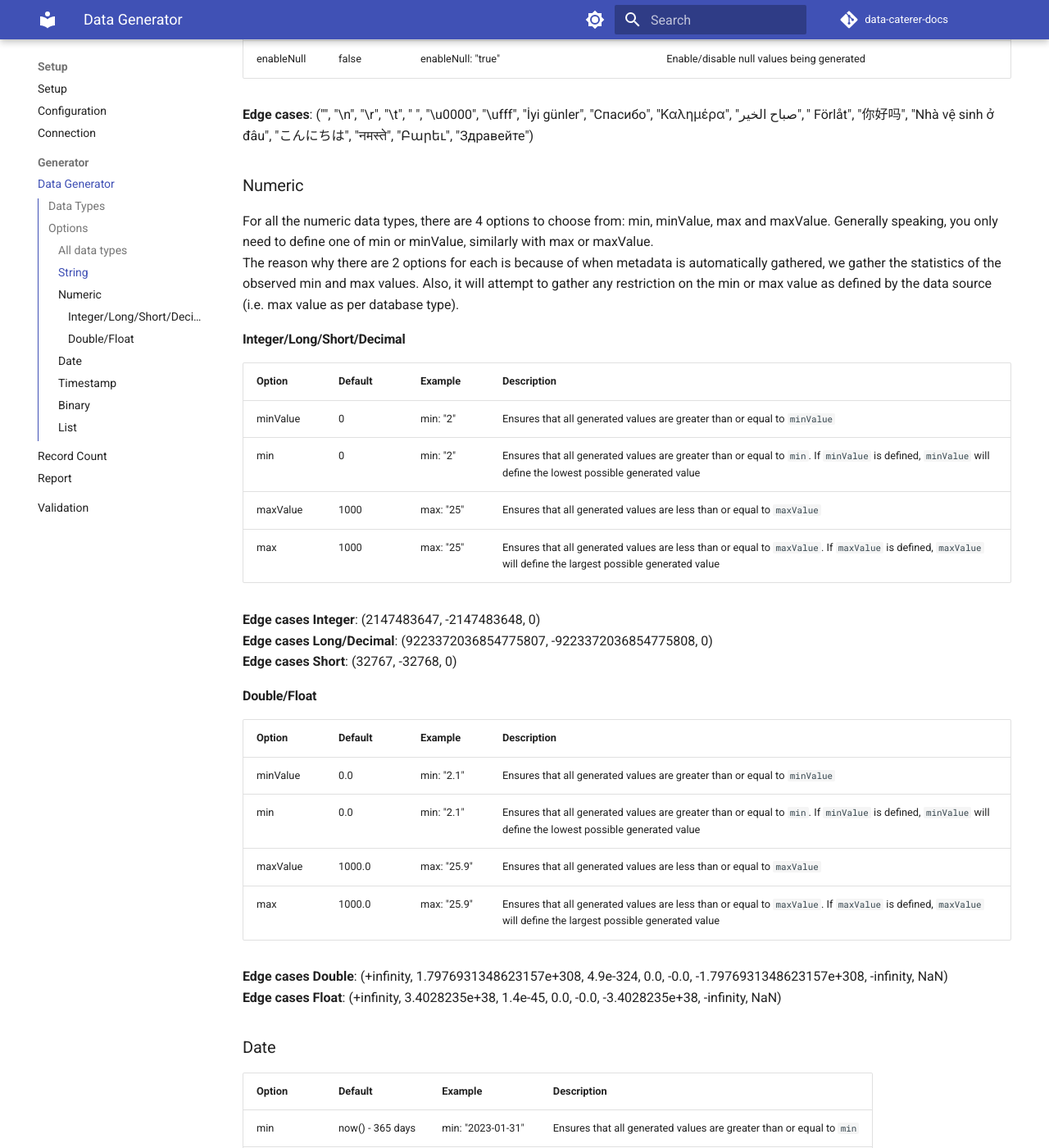
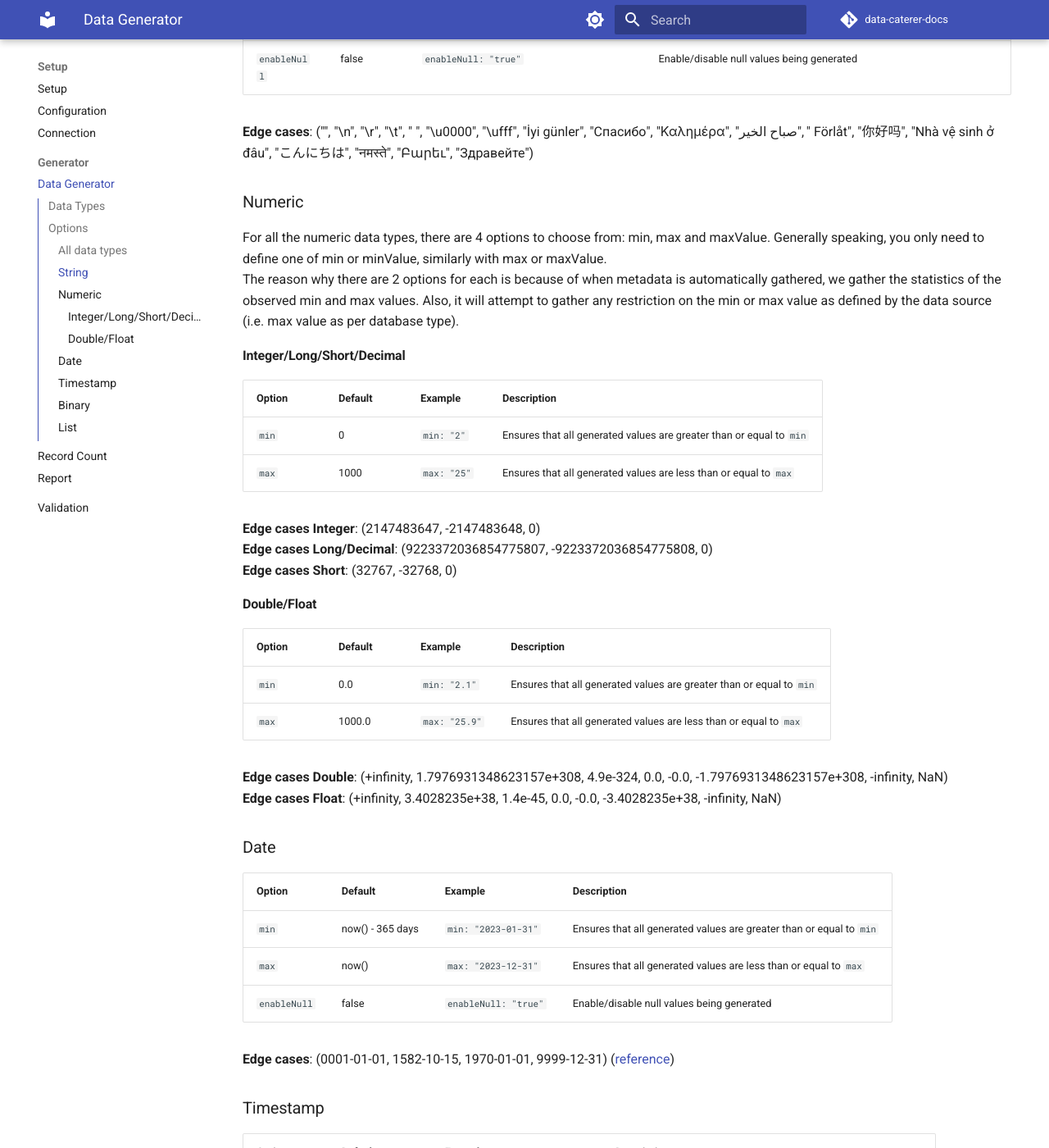
Before and after one commit to pflooky/data-caterer-docs, an MkDocs documentation site: the page built from docs/setup/generator/generator.md, in a window 1280 px wide and 1400 px high, scrolled down 1877 px. Shown: the whole window at 82% size. Built offline with MkDocs 1.6.1 and Material for MkDocs 9.7.7, drawn with Linux system fonts in a browser that asks for light colours; comment, search, counter and statistics services are not loaded; some of the changed text lies outside the part shown.

Commit message:
Removed minValue and maxValue as they are not used anymore, clean up generator table configs

```diff
--- a/docs/setup/generator/generator.md
+++ b/docs/setup/generator/generator.md
@@ -4,22 +4,22 @@
 
 Below is a list of all supported data types for generating data:
 
-| Data Type                 | Spark Data Type               | Options                                | Description                                               |
-|---------------------------|-------------------------------|----------------------------------------|-----------------------------------------------------------|
-| string                    | StringType                    | minLen, maxLen, expression, enableNull |                                                           |
-| integer                   | IntegerType                   | min, minValue, max, maxValue           |                                                           |
-| long                      | LongType                      | min, minValue, max, maxValue           |                                                           |
-| short                     | ShortType                     | min, minValue, max, maxValue           |                                                           |
-| decimal(precision, scale) | DecimalType(precision, scale) | min, minValue, max, maxValue           |                                                           |
-| double                    | DoubleType                    | min, minValue, max, maxValue           |                                                           |
-| float                     | FloatType                     | min, minValue, max, maxValue           |                                                           |
-| date                      | DateType                      | min, max, enableNull                   |                                                           |
-| timestamp                 | TimestampType                 | min, max, enableNull                   |                                                           |
-| boolean                   | BooleanType                   |                                        |                                                           |
-| binary                    | BinaryType                    | minLen, maxLen, enableNull             |                                                           |
-| byte                      | ByteType                      |                                        |                                                           |
-| array                     | ArrayType                     | listMinLen, listMaxLen                 |                                                           |
-| _                         | StructType                    |                                        | Implicitly supported when a schema is defined for a field |
+| Data Type                 | Spark Data Type               | Options                                  | Description                                               |
+|---------------------------|-------------------------------|------------------------------------------|-----------------------------------------------------------|
+| string                    | StringType                    | `minLen, maxLen, expression, enableNull` |                                                           |
+| integer                   | IntegerType                   | `min, max`                               |                                                           |
+| long                      | LongType                      | `min, max`                               |                                                           |
+| short                     | ShortType                     | `min, max`                               |                                                           |
+| decimal(precision, scale) | DecimalType(precision, scale) | `min, max`                               |                                                           |
+| double                    | DoubleType                    | `min, max`                               |                                                           |
+| float                     | FloatType                     | `min, max`                               |                                                           |
+| date                      | DateType                      | `min, max, enableNull`                   |                                                           |
+| timestamp                 | TimestampType                 | `min, max, enableNull`                   |                                                           |
+| boolean                   | BooleanType                   |                                          |                                                           |
+| binary                    | BinaryType                    | `minLen, maxLen, enableNull`             |                                                           |
+| byte                      | ByteType                      |                                          |                                                           |
+| array                     | ArrayType                     | `listMinLen, listMaxLen`                 |                                                           |
+| _                         | StructType                    |                                          | Implicitly supported when a schema is defined for a field |
 
 ## Options
 
@@ -28,28 +28,28 @@ Below is a list of all supported data types for generating data:
 Some options are available to use for all types of data generators. Below is the list along with example and
 descriptions:
 
-| Option          | Default | Example                                               | Description                                                                                                                                                                                                                                                                                        |
-|-----------------|---------|-------------------------------------------------------|----------------------------------------------------------------------------------------------------------------------------------------------------------------------------------------------------------------------------------------------------------------------------------------------------|
-| enableEdgeCases | false   | enableEdgeCases: "true"                               | Enable/disable generated data to contain edge cases based on the data type. For example, integer data type has edge cases of (Int.MaxValue, Int.MinValue and 0)                                                                                                                                    |
-| isUnique        | false   | isUnique: "true"                                      | Enable/disable generated data to be unique for that column. Errors will be thrown when it is unable to generate unique data                                                                                                                                                                        |
-| seed            | <empty> | seed: "1"                                             | Defines the random seed for generating data for that particular column. It will override any seed defined at a global level                                                                                                                                                                        |
-| sql             | <empty> | sql: "CASE WHEN amount < 10 THEN true ELSE false END" | Define any SQL statement for generating that columns value. Computation occurs after all non-SQL fields are generated. This means any columns used in the SQL cannot be based on other SQL generated columns. Data type of generated value from SQL needs to match data type defined for the field |
+| Option            | Default | Example                                                 | Description                                                                                                                                                                                                                                                                                        |
+|-------------------|---------|---------------------------------------------------------|----------------------------------------------------------------------------------------------------------------------------------------------------------------------------------------------------------------------------------------------------------------------------------------------------|
+| `enableEdgeCases` | false   | `enableEdgeCases: "true"`                               | Enable/disable generated data to contain edge cases based on the data type. For example, integer data type has edge cases of (Int.MaxValue, Int.MinValue and 0)                                                                                                                                    |
+| `isUnique`        | false   | `isUnique: "true"`                                      | Enable/disable generated data to be unique for that column. Errors will be thrown when it is unable to generate unique data                                                                                                                                                                        |
+| `seed`            | <empty> | `seed: "1"`                                             | Defines the random seed for generating data for that particular column. It will override any seed defined at a global level                                                                                                                                                                        |
+| `sql`             | <empty> | `sql: "CASE WHEN amount < 10 THEN true ELSE false END"` | Define any SQL statement for generating that columns value. Computation occurs after all non-SQL fields are generated. This means any columns used in the SQL cannot be based on other SQL generated columns. Data type of generated value from SQL needs to match data type defined for the field |
 
 ### String
 
-| Option     | Default | Example                                                                                   | Description                                                                                                                                                                                                                |
-|------------|---------|-------------------------------------------------------------------------------------------|----------------------------------------------------------------------------------------------------------------------------------------------------------------------------------------------------------------------------|
-| minLen     | 1       | minLen: "2"                                                                               | Ensures that all generated strings have at least length `minLen`                                                                                                                                                           |
-| maxLen     | 10      | maxLen: "15"                                                                              | Ensures that all generated strings have at most length `maxLen`                                                                                                                                                            |
-| expression | <empty> | expression: "#{Name.name}"<br/> expression:"#{Address.city}/#{Demographic.maritalStatus}" | Will generate a string based on the faker expression provided. All possible faker expressions can be found [here](../../sample/datafaker/expressions.txt)<br/> Expression has to be in format `#{<faker expression name>}` |
-| enableNull | false   | enableNull: "true"                                                                        | Enable/disable null values being generated                                                                                                                                                                                 |
+| Option       | Default | Example                                                                                      | Description                                                                                                                                                                                                                |
+|--------------|---------|----------------------------------------------------------------------------------------------|----------------------------------------------------------------------------------------------------------------------------------------------------------------------------------------------------------------------------|
+| `minLen`     | 1       | `minLen: "2"`                                                                                | Ensures that all generated strings have at least length `minLen`                                                                                                                                                           |
+| `maxLen`     | 10      | `maxLen: "15"`                                                                               | Ensures that all generated strings have at most length `maxLen`                                                                                                                                                            |
+| `expression` | <empty> | `expression: "#{Name.name}"`<br/>`expression:"#{Address.city}/#{Demographic.maritalStatus}"` | Will generate a string based on the faker expression provided. All possible faker expressions can be found [here](../../sample/datafaker/expressions.txt)<br/> Expression has to be in format `#{<faker expression name>}` |
+| `enableNull` | false   | `enableNull: "true"`                                                                         | Enable/disable null values being generated                                                                                                                                                                                 |
 
 **Edge cases**: ("", "\n", "\r", "\t", " ", "\\u0000", "\\ufff", "İyi günler", "Спасибо", "Καλημέρα", "صباح الخير", "
 Förlåt", "你好吗", "Nhà vệ sinh ở đâu", "こんにちは", "नमस्ते", "Բարեւ", "Здравейте")
 
 ### Numeric
 
-For all the numeric data types, there are 4 options to choose from: min, minValue, max and maxValue.
+For all the numeric data types, there are 4 options to choose from: min, max and maxValue.
 Generally speaking, you only need to define one of min or minValue, similarly with max or maxValue.
 The reason why there are 2 options for each is because of when metadata is automatically gathered, we gather the
 statistics of the observed min and max values. Also, it will attempt to gather any restriction on the min or max value
@@ -57,12 +57,10 @@ as defined by the data source (i.e. max value as per database type).
 
 #### Integer/Long/Short/Decimal
 
-| Option   | Default | Example        | Description                                                                                                                                                   |
-|----------|---------|----------------|---------------------------------------------------------------------------------------------------------------------------------------------------------------|
-| minValue | 0       | min: "2"  | Ensures that all generated values are greater than or equal to `minValue`                                                                                     |
-| min      | 0       | min: "2"       | Ensures that all generated values are greater than or equal to `min`. If `minValue` is defined, `minValue` will define the lowest possible generated value    |
-| maxValue | 1000    | max: "25" | Ensures that all generated values are less than or equal to `maxValue`                                                                                        |
-| max      | 1000    | max: "25"      | Ensures that all generated values are less than or equal to `maxValue`. If `maxValue` is defined, `maxValue` will define the largest possible generated value |
+| Option | Default | Example     | Description                                                          |
+|--------|---------|-------------|----------------------------------------------------------------------|
+| `min`  | 0       | `min: "2"`  | Ensures that all generated values are greater than or equal to `min` |
+| `max`  | 1000    | `max: "25"` | Ensures that all generated values are less than or equal to `max`    |
 
 **Edge cases Integer**: (2147483647, -2147483648, 0)
 **Edge cases Long/Decimal**: (9223372036854775807, -9223372036854775808, 0)
@@ -70,12 +68,10 @@ as defined by the data source (i.e. max value as per database type).
 
 #### Double/Float
 
-| Option   | Default | Example          | Description                                                                                                                                                   |
-|----------|---------|------------------|---------------------------------------------------------------------------------------------------------------------------------------------------------------|
-| minValue | 0.0     | min: "2.1"  | Ensures that all generated values are greater than or equal to `minValue`                                                                                     |
-| min      | 0.0     | min: "2.1"       | Ensures that all generated values are greater than or equal to `min`. If `minValue` is defined, `minValue` will define the lowest possible generated value    |
-| maxValue | 1000.0  | max: "25.9" | Ensures that all generated values are less than or equal to `maxValue`                                                                                        |
-| max      | 1000.0  | max: "25.9"      | Ensures that all generated values are less than or equal to `maxValue`. If `maxValue` is defined, `maxValue` will define the largest possible generated value |
+| Option | Default | Example       | Description                                                          |
+|--------|---------|---------------|----------------------------------------------------------------------|
+| `min`  | 0.0     | `min: "2.1"`  | Ensures that all generated values are greater than or equal to `min` |
+| `max`  | 1000.0  | `max: "25.9"` | Ensures that all generated values are less than or equal to `max`    |
 
 **Edge cases Double**: (+infinity, 1.7976931348623157e+308, 4.9e-324, 0.0, -0.0, -1.7976931348623157e+308, -infinity,
 NaN)
@@ -83,39 +79,39 @@ NaN)
 
 ### Date
 
-| Option     | Default          | Example            | Description                                                          |
-|------------|------------------|--------------------|----------------------------------------------------------------------|
-| min        | now() - 365 days | min: "2023-01-31"  | Ensures that all generated values are greater than or equal to `min` |
-| max        | now()            | max: "2023-12-31"  | Ensures that all generated values are less than or equal to `max`    |
-| enableNull | false            | enableNull: "true" | Enable/disable null values being generated                           |
+| Option       | Default          | Example              | Description                                                          |
+|--------------|------------------|----------------------|----------------------------------------------------------------------|
+| `min`        | now() - 365 days | `min: "2023-01-31"`  | Ensures that all generated values are greater than or equal to `min` |
+| `max`        | now()            | `max: "2023-12-31"`  | Ensures that all generated values are less than or equal to `max`    |
+| `enableNull` | false            | `enableNull: "true"` | Enable/disable null values being generated                           |
 
 **Edge cases**: (0001-01-01, 1582-10-15, 1970-01-01, 9999-12-31)
 ([reference](https://github.com/apache/spark/blob/master/sql/catalyst/src/test/scala/org/apache/spark/sql/RandomDataGenerator.scala#L206))
 
 ### Timestamp
 
-| Option     | Default          | Example                    | Description                                                          |
-|------------|------------------|----------------------------|----------------------------------------------------------------------|
-| min        | now() - 365 days | min: "2023-01-31 23:10:10" | Ensures that all generated values are greater than or equal to `min` |
-| max        | now()            | max: "2023-12-31 23:10:10" | Ensures that all generated values are less than or equal to `max`    |
-| enableNull | false            | enableNull: "true"         | Enable/disable null values being generated                           |
+| Option       | Default          | Example                      | Description                                                          |
+|--------------|------------------|------------------------------|----------------------------------------------------------------------|
+| `min`        | now() - 365 days | `min: "2023-01-31 23:10:10"` | Ensures that all generated values are greater than or equal to `min` |
+| `max`        | now()            | `max: "2023-12-31 23:10:10"` | Ensures that all generated values are less than or equal to `max`    |
+| `enableNull` | false            | `enableNull: "true"`         | Enable/disable null values being generated                           |
 
 **Edge cases**: (0001-01-01 00:00:00, 1582-10-15 23:59:59, 1970-01-01 00:00:00, 9999-12-31 23:59:59)
 
 ### Binary
 
-| Option     | Default | Example             | Description                                                             |
-|------------|---------|---------------------|-------------------------------------------------------------------------|
-| minLen     | 1       | minLen: "2"         | Ensures that all generated array of bytes have at least length `minLen` |
-| maxLen     | 20      | maxLen: "15"        | Ensures that all generated array of bytes have at most length `maxLen`  |
-| enableNull | false   | enableNull: "true"  | Enable/disable null values being generated                              |
+| Option       | Default | Example              | Description                                                             |
+|--------------|---------|----------------------|-------------------------------------------------------------------------|
+| `minLen`     | 1       | `minLen: "2"`        | Ensures that all generated array of bytes have at least length `minLen` |
+| `maxLen`     | 20      | `maxLen: "15"`       | Ensures that all generated array of bytes have at most length `maxLen`  |
+| `enableNull` | false   | `enableNull: "true"` | Enable/disable null values being generated                              |
 
 **Edge cases**: ("", "\n", "\r", "\t", " ", "\\u0000", "\\ufff", -128, 127)
 
 ### List
 
-| Option     | Default | Example            | Description                                                        |
-|------------|---------|--------------------|--------------------------------------------------------------------|
-| listMinLen | 0       | listMinLen: "2"    | Ensures that all generated lists have at least length `listMinLen` |
-| listMaxLen | 5       | listMaxLen: "15"   | Ensures that all generated lists have at most length `listMaxLen`  |
-| enableNull | false   | enableNull: "true" | Enable/disable null values being generated                         |
+| Option       | Default | Example              | Description                                                        |
+|--------------|---------|----------------------|--------------------------------------------------------------------|
+| `listMinLen` | 0       | `listMinLen: "2"`    | Ensures that all generated lists have at least length `listMinLen` |
+| `listMaxLen` | 5       | `listMaxLen: "15"`   | Ensures that all generated lists have at most length `listMaxLen`  |
+| `enableNull` | false   | `enableNull: "true"` | Enable/disable null values being generated                         |
```
Also changed, not shown: docs/setup/generator/count.md (+5 -4 lines), site/search/search_index.json, site/setup/generator/count/index.html, site/setup/generator/generator/index.html, 1 other file.
